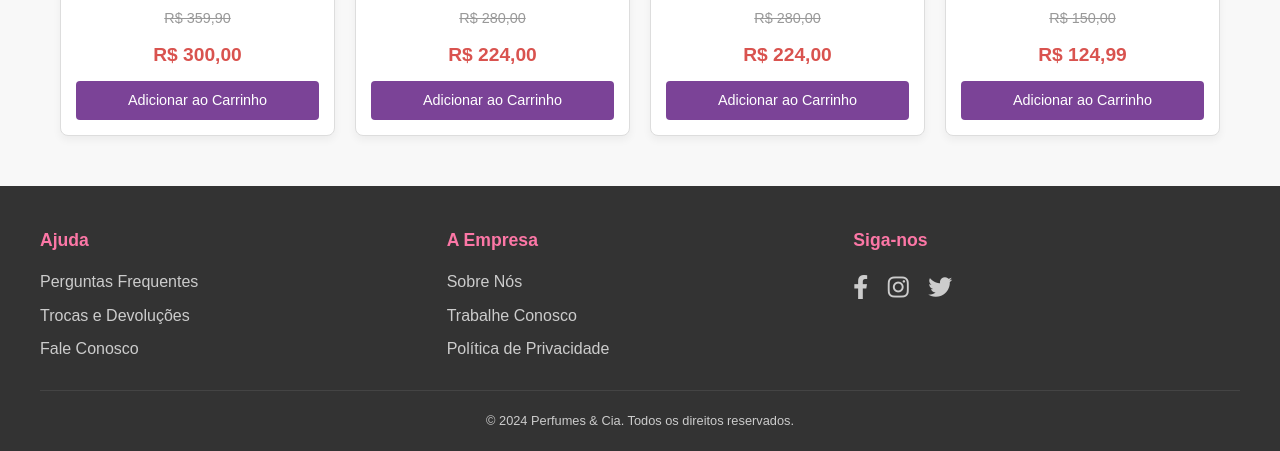
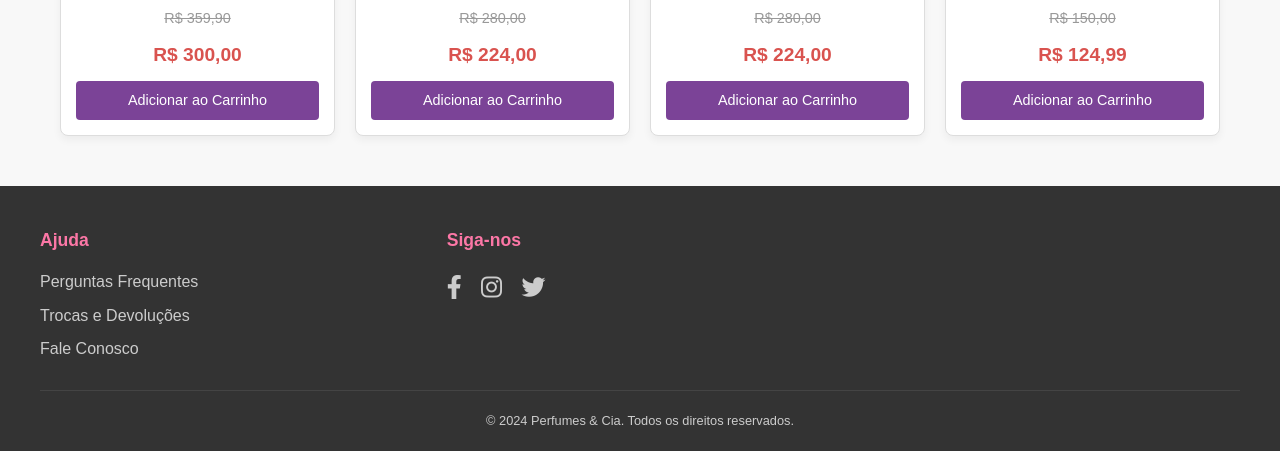
Before and after one commit to cacique01/ROMILDA, a plain HTML site: page index.html in a window 1280 px wide. Shown: the part 5428-5879 px from the top of the page. Drawn offline with Linux system fonts and the light colour scheme.

Commit message:
Remove 'A Empresa' section from footer
Removed company information section from footer.

```diff
--- a/index.html
+++ b/index.html
@@ -527,14 +527,6 @@
                 </ul>
             </div>
             <div class="footer-col">
-                <h3>A Empresa</h3>
-                <ul>
-                    <li><a href="#">Sobre Nós</a></li>
-                    <li><a href="#">Trabalhe Conosco</a></li>
-                    <li><a href="#">Política de Privacidade</a></li>
-                </ul>
-            </div>
-            <div class="footer-col">
                 <h3>Siga-nos</h3>
                 <div class="social-icons">
                     <a href="#"><i class="fab fa-facebook-f"></i></a>
```
